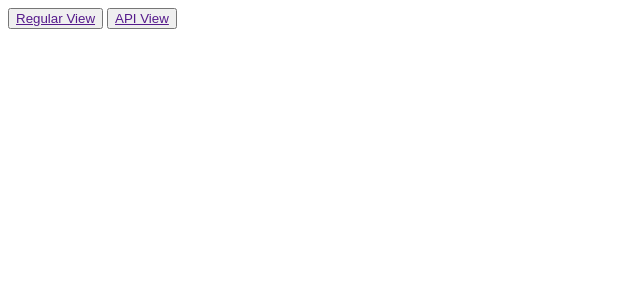
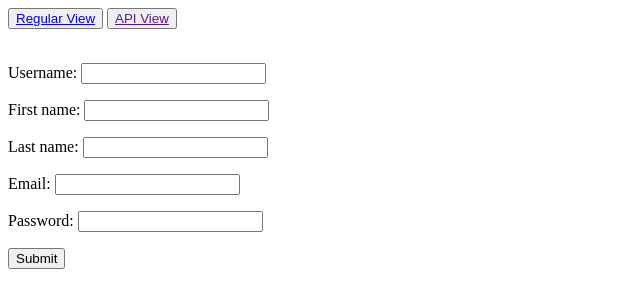
Before and after one commit to trinadhravuri/django-rest-assignment, a Django app: template accounts/templates/register.html in a window 1280 px wide. Shown: the top 308 px of the page, without its empty margins (0-640 px from the left). Run offline with Django 4.2, Linux system fonts and the light colour scheme; the template is opened without the code that fills it: values that come from a table or form of the project are taken from there, others are empty.

Commit message:
registration form updated

```diff
--- a/accounts/forms.py
+++ b/accounts/forms.py
@@ -12,3 +12,8 @@ class AddressForm(ModelForm):
     class Meta:
         model = Address
         fields = '__all__'
+        error_messages = {
+            "username": {
+                'required':"Please enter your username"
+            }
+        }
--- a/accounts/templates/register.html
+++ b/accounts/templates/register.html
@@ -4,5 +4,11 @@
 {% block title %} {% endblock title %}
 
 {% block content %}
-
+<div>
+    <form action="" method="post">
+        {% csrf_token %}
+        {{ form.as_p }}
+        <button>Submit</button>
+    </form>
+</div>
 {% endblock content %}
--- a/accounts/urls.py
+++ b/accounts/urls.py
@@ -1,5 +1,5 @@
 from django.urls import path
 from . import views
 urlpatterns = [
-
+    path('register',views.register, name='register')
 ]
--- a/accounts/views.py
+++ b/accounts/views.py
@@ -14,3 +14,6 @@ def register(request):
         if form.is_valid():
             form.save()
             return redirect('home')
+    else:
+        form = AccountForm(initial={})
+    return render(request, 'register.html', {'form': form})
--- a/products/templates/home.html
+++ b/products/templates/home.html
@@ -4,5 +4,8 @@
 {% block title %}- Home {% endblock title %}
 
 {% block content %}
+<div>
+    <button><a href="{% url 'register' %}">Register</a></button>
+</div>
 <h1>HOME</h1>
 {% endblock content %}
--- a/products/urls.py
+++ b/products/urls.py
@@ -2,5 +2,6 @@ from django.urls import path
 from . import views
 
 urlpatterns = [
-    path('', views.home, name='home'),
+    path('', views.base, name='base'),
+    path('/home', views.home, name='home'),
 ]
--- a/products/views.py
+++ b/products/views.py
@@ -3,5 +3,8 @@ from django.shortcuts import render
 # Create your views here.
 
 
+def base(request):
+    return render(request,'base.html')
+
 def home(request):
     return render(request,'home.html')
--- a/templates/base.html
+++ b/templates/base.html
@@ -10,7 +10,7 @@
 <body>
     <header>
         <nav>
-            <button><a href="">Regular View</a></button>
+            <button><a href="{% url 'home' %}">Regular View</a></button>
             <button><a href="">API View</a></button>
         </nav>
     </header>
```
Also changed, not shown: db.sqlite3.
